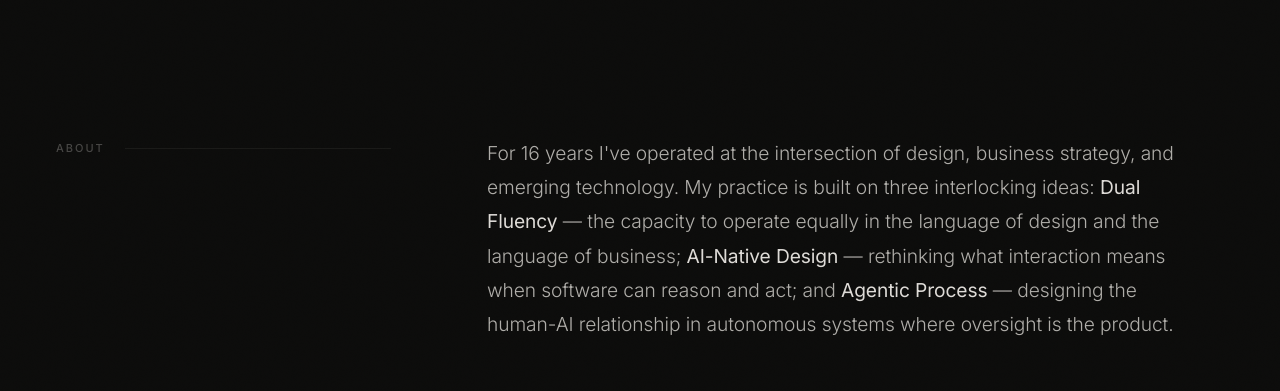
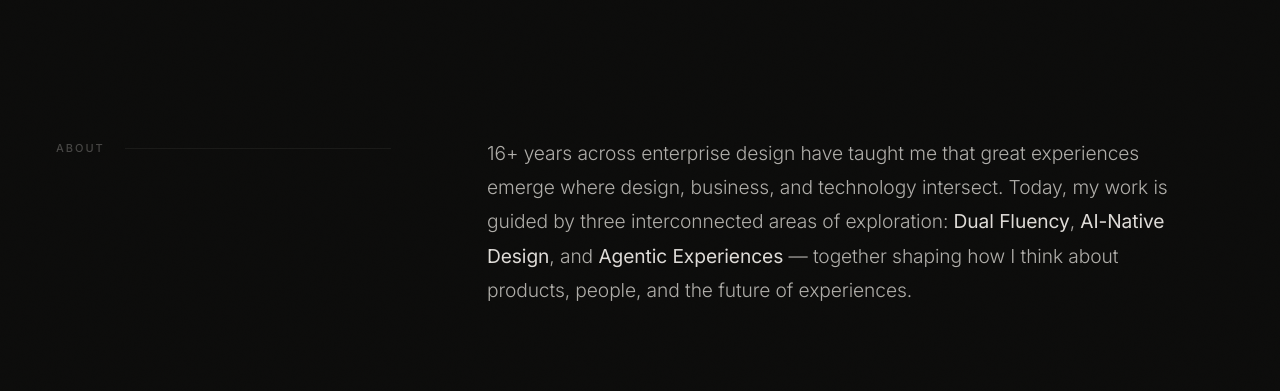
Before and after one commit to designsbyamit/amit2.1, a React (Vite) app: page /#/ in a window 1280 px wide. Shown: the part 1680-2071 px from the top of the page. Built offline with nearby package versions, Linux system fonts and the light colour scheme.

Commit message:
Update About paragraph with new copy

```diff
--- a/src/pages/Home.tsx
+++ b/src/pages/Home.tsx
@@ -116,13 +116,11 @@ export default function Home() {
                 color: 'rgba(245,242,237,0.7)',
                 maxWidth: '60ch',
               }}>
-                For 16 years I've operated at the intersection of design, business strategy, and emerging technology. My practice is built on three interlocking ideas:{' '}
-                <strong style={{ fontWeight: 400, color: 'rgba(245,242,237,0.9)' }}>Dual Fluency</strong>{' '}
-                — the capacity to operate equally in the language of design and the language of business;{' '}
-                <strong style={{ fontWeight: 400, color: 'rgba(245,242,237,0.9)' }}>AI-Native Design</strong>{' '}
-                — rethinking what interaction means when software can reason and act; and{' '}
-                <strong style={{ fontWeight: 400, color: 'rgba(245,242,237,0.9)' }}>Agentic Process</strong>{' '}
-                — designing the human-AI relationship in autonomous systems where oversight is the product.
+                16+ years across enterprise design have taught me that great experiences emerge where design, business, and technology intersect. Today, my work is guided by three interconnected areas of exploration:{' '}
+                <strong style={{ fontWeight: 400, color: 'rgba(245,242,237,0.9)' }}>Dual Fluency</strong>,{' '}
+                <strong style={{ fontWeight: 400, color: 'rgba(245,242,237,0.9)' }}>AI-Native Design</strong>, and{' '}
+                <strong style={{ fontWeight: 400, color: 'rgba(245,242,237,0.9)' }}>Agentic Experiences</strong>{' '}
+                — together shaping how I think about products, people, and the future of experiences.
               </p>
             </FadeUp>
           </div>
```
